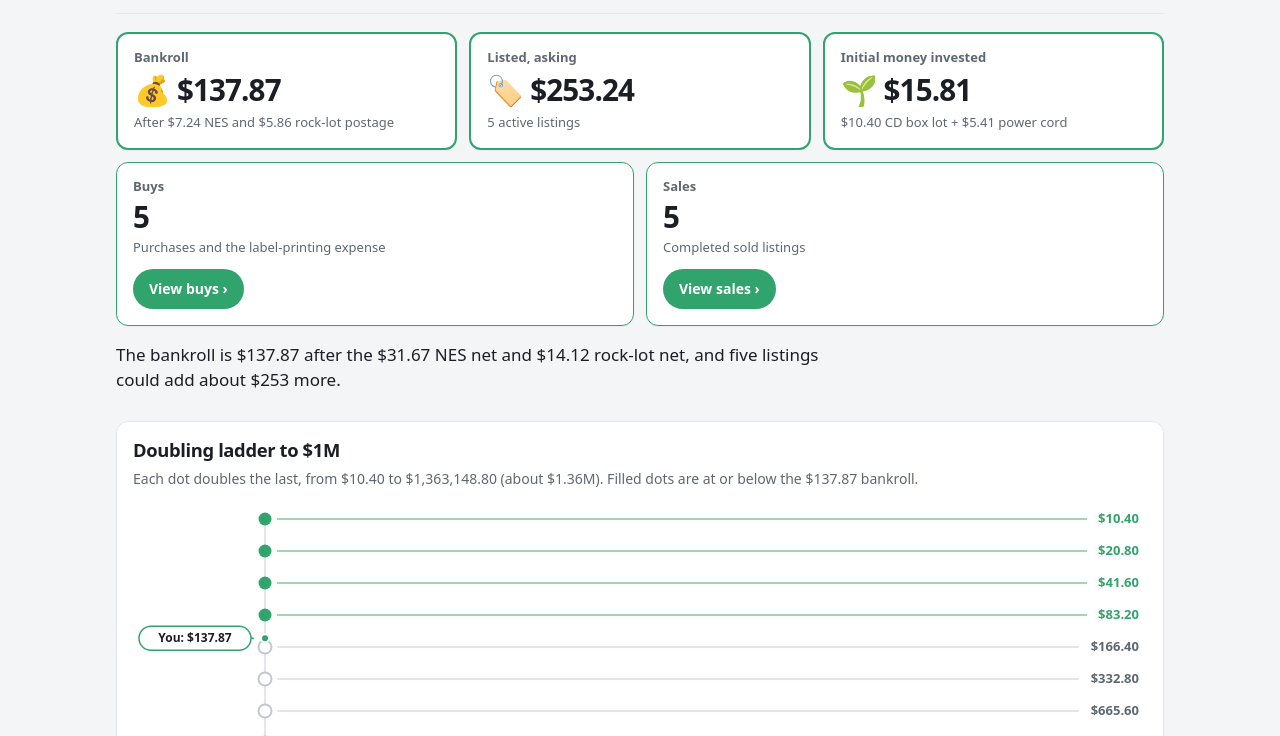
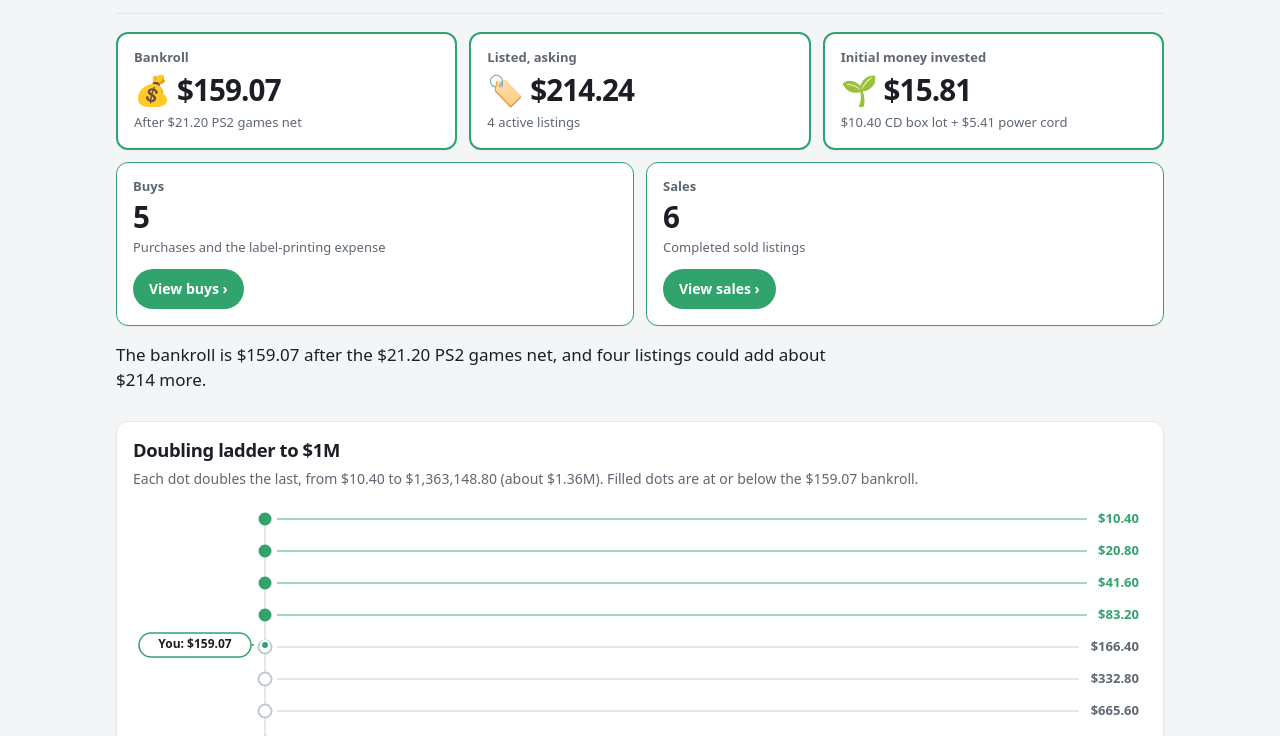
Before and after one commit to 16BITKAS/Paper-clip-to-1m, a plain HTML site: page index.html in a window 1280 px wide. Shown: the part 64-800 px from the top of the page. Drawn offline with Linux system fonts and the light colour scheme.

Commit message:
Record PS2 games sale and update bankroll to $159.07
Co-authored-by: 16BIT.KAS <16BITKAS@users.noreply.github.com>

```diff
--- a/data/ledger.csv
+++ b/data/ledger.csv
@@ -4,7 +4,6 @@ date,item,source,cost,sale_price,ebay_fees,postage,net,bankroll_after,status,not
 2026-11-05,CD lot (from flip #1 box),eBay,$0.00,$64.39,$8.93,$11.07,$44.39,$28.58,sold,Sold 2026-11-05 for $60 + $4.39 buyer-paid shipping; net $44.39 after fees and postage (user-confirmed 11/8); bankroll = 44.39 - 15.81 spent = 28.58
 2026-11-05,Book (from flip #1 box),eBay,$0.00,,,,,,to_list,From the $7 box lot
 2026-11-05,New extension cord,eBay,$0.00,,,,,,to_list,User to post
-2026-11-07,PS2 NFS Underground (CIB) + Midnight Club 3 DUB Remix bundle,eBay,$0.00,$39.00 OBO,,,,,listed,From McManus lot 1708; https://www.ebay.com/itm/237170543785; +$5.90 shipping; pulled from console bundle
 2026-11-08,"CD mystery box + Dell Latitude laptop, disc player, electronics",McManus HiBid,$15.61,,,,,$12.97,paid - pickup Mon 11/9,"Lot 1553, invoice 153002: $12.00 hammer + $2.40 20% buyer's premium + $1.21 tax = $15.61; paid from profits (reinvested); pickup Mon 11/9; contents: 30 R&B/hip-hop CDs (listed), 8 rock CDs (listed), Tool 10,000 Days case only (listed), Westside Riderz Vol. 1 held out to sell separately, iPhoenix IP-570 Bluetooth speaker, Dell Latitude laptop and disc player still to price"
 2026-11-08,Big crate of CDs,OfferUp,$0.00,,,,,$12.97,free,Picked up free on OfferUp; cost $0; cleaning and testing before listing
 2026-11-08,55 CD Lot R&B Hip Hop Soul 90s 2000s Prince Janet Jackson Mariah Carey AS IS,eBay,$0.00,$75.00 OBO,,,,,listed,"Asking lowered 11/11/2026 from $150.00 OBO to $75.00 OBO. From McManus lot 1708 water-damaged CDs (original $10.40 CD box lot; cost already counted, no new money); https://www.ebay.com/itm/237172643068; $150 BIN/OBO + $10 USPS Media Mail; Acceptable/as-is; seller moop2047; individual sold comps ~$295-305"
@@ -16,3 +15,4 @@ date,item,source,cost,sale_price,ebay_fees,postage,net,bankroll_after,status,not
 2026-11-13,"8 Rock CDs Lot (Green Day American Idiot single, INXS Live Baby Live, Temple of the Dog, Eleanor McEvoy What's Following Me?, Alice in Chains Sap, Whitesnake Slide It In, Guns N' Roses The Spaghetti Incident?, Incubus Make Yourself)",eBay,$0.00,$24.39,$4.41,$5.86,$14.12,$137.87,sold,"Sold 2026-11-13; order total $26.19 including $1.80 sales tax; gross excluding tax $24.39 (listing was $25 BIN/OBO + $4.39 Media Mail = $29.39; actual gross implies $20.00 item + $4.39 buyer-paid shipping); transaction fees $4.41; postage label $5.86; net $14.12 ($24.39 - $4.41 - $5.86); from McManus lot 1553 mystery box (cost already counted in $15.61, no new money); bankroll = $123.75 + $14.12 = $137.87 (after NES postage $7.24 and this label $5.86); listed 11/09; https://www.ebay.com/itm/237174006449"
 2026-11-13,Nintendo NES Game Lot of 8 Tested Working Mario Duck Hunt Klax Wrestling,eBay,$0.00,$45.98,$7.07,$7.24,$31.67,$123.75,sold,"Sold 2026-11-13; order total $49.08 including $3.10 sales tax; gross excluding tax $45.98 (listing was $40 BIN/OBO + $7.76 Ground Advantage = $47.76; actual gross implies $38.22 item + $7.76 buyer-paid shipping); transaction fees $7.07; USPS Ground Advantage label $7.24, tracking 9434608106245783022161; net $31.67 ($45.98 - $7.07 - $7.24); cost $0 personal stock; bankroll after this sale = $92.08 + $31.67 = $123.75; listed 11/10; https://www.ebay.com/itm/237175940613"
 2026-11-13,Beatles CD Sleeves White Album Case+ 19 Rock CD Lot Primus Steve Vai Stones GRRR,eBay,$0.00,$64.99 OBO,,,,,listed,No new money; $64.99 BIN/OBO + $8.81 USPS Media Mail (buyer pays); https://www.ebay.com/itm/237181958234
+2026-11-17,PS2 NFS Underground (CIB) + Midnight Club 3 DUB Remix bundle,eBay,$0.00,$35.59,$8.80,$5.59,$21.20,$159.07,sold,Sold 2026-11-17: subtotal $30.00 + buyer-paid shipping $5.59 = $35.59 gross (listing was $39.00 OBO + $5.90 shipping = $44.90); transaction fees $5.24 + Ad Fee General $3.56 = $8.80 fees; shipping label $5.59; net $21.20 ($35.59 - $8.80 - $5.59); bankroll = $137.87 + $21.20 = $159.07; listed 11/07 at $39 OBO + $5.90 ship; From McManus lot 1708; pulled from console bundle; https://www.ebay.com/itm/237170543785
--- a/index.html
+++ b/index.html
@@ -24,11 +24,11 @@
    ============================================================================ */
 const DATA = {
   title: "Flip to $1M Dashboard",
-  footer: "Status as of Nov 13, 2026",
-  intro: "The bankroll is $137.87 after the $31.67 NES net and $14.12 rock-lot net, and five listings could add about $253 more.",
+  footer: "Status as of Nov 17, 2026",
+  intro: "The bankroll is $159.07 after the $21.20 PS2 games net, and four listings could add about $214 more.",
   nextMove: {
     title: "Next move",
-    body: "The five remaining listings ask $253.24 combined."
+    body: "The four remaining listings ask $214.24 combined."
   },
   sections: {
     ladder: "Doubling ladder to $1M",
@@ -37,15 +37,15 @@ const DATA = {
   metrics: [
     {
       label: "Bankroll",
-      value: "💰 $137.87",
-      detail: "After $7.24 NES and $5.86 rock-lot postage",
-      amount: 137.87
+      value: "💰 $159.07",
+      detail: "After $21.20 PS2 games net",
+      amount: 159.07
     },
     {
       label: "Listed, asking",
-      value: "🏷️ $253.24",
-      detail: "5 active listings",
-      amount: 253.24
+      value: "🏷️ $214.24",
+      detail: "4 active listings",
+      amount: 214.24
     },
     {
       label: "Initial money invested",
@@ -62,7 +62,7 @@ const DATA = {
     },
     {
       label: "Sales",
-      value: "5",
+      value: "6",
       detail: "Completed sold listings"
     }
   ],
@@ -79,13 +79,14 @@ const DATA = {
     { date: "11/11", item: "PS2 Slim silver console bundle (controller + memory card)", sale: 94.5, fees: 14.26, postage: 8.71, net: 71.53, link: "https://www.ebay.com/itm/237166188039" },
     { date: "11/11", item: "Nintendo Donkey Kong Country 2: Diddy's Kong Quest SNES NTSC-U/C Game", sale: 20, fees: 3.27, postage: 6.4, net: 10.33, link: "https://www.ebay.com/itm/237176017749" },
     { date: "11/13", item: "8 Rock CDs Lot (Green Day American Idiot single, INXS Live Baby Live, Temple of the Dog, Eleanor McEvoy What's Following Me?, Alice in Chains Sap, Whitesnake Slide It In, Guns N' Roses The Spaghetti Incident?, Incubus Make Yourself)", sale: 24.39, fees: 4.41, postage: 5.86, net: 14.12, link: "https://www.ebay.com/itm/237174006449" },
-    { date: "11/13", item: "Nintendo NES Game Lot of 8 Tested Working Mario Duck Hunt Klax Wrestling", sale: 45.98, fees: 7.07, postage: 7.24, net: 31.67, link: "https://www.ebay.com/itm/237175940613" }
+    { date: "11/13", item: "Nintendo NES Game Lot of 8 Tested Working Mario Duck Hunt Klax Wrestling", sale: 45.98, fees: 7.07, postage: 7.24, net: 31.67, link: "https://www.ebay.com/itm/237175940613" },
+    { date: "11/17", item: "PS2 NFS Underground (CIB) + Midnight Club 3 DUB Remix bundle", sale: 35.59, fees: 8.8, postage: 5.59, net: 21.2, link: "https://www.ebay.com/itm/237170543785" }
   ],
   ladder: {
     start: 10.4,
     steps: 18,
-    youAmount: 137.87,
-    youLabel: "You: $137.87"
+    youAmount: 159.07,
+    youLabel: "You: $159.07"
   },
   filters: [
     { id: "all", label: "All" },
@@ -158,16 +159,6 @@ const DATA = {
       details: "To list",
       source: "eBay",
       link: null
-    },
-    {
-      date: "11/07",
-      item: "NFS Underground + Midnight Club 3",
-      kind: "listed",
-      amount: 39,
-      tag: null,
-      details: "$39 OBO + $5.90 ship",
-      source: "eBay",
-      link: "https://www.ebay.com/itm/237170543785"
     },
     {
       date: "11/08",
@@ -278,6 +269,16 @@ const DATA = {
       details: "$64.99 OBO + $8.81 Media Mail; no new money",
       source: "eBay",
       link: "https://www.ebay.com/itm/237181958234"
+    },
+    {
+      date: "11/17",
+      item: "NFS Underground + Midnight Club 3",
+      kind: "sale",
+      amount: 21.2,
+      tag: null,
+      details: "Sold $30 + $5.59 ship = $35.59 gross, less $8.80 fees ($5.24 transaction + $3.56 ad fee) and $5.59 label; net $21.20",
+      source: "eBay",
+      link: "https://www.ebay.com/itm/237170543785"
     }
   ]
 };
```
